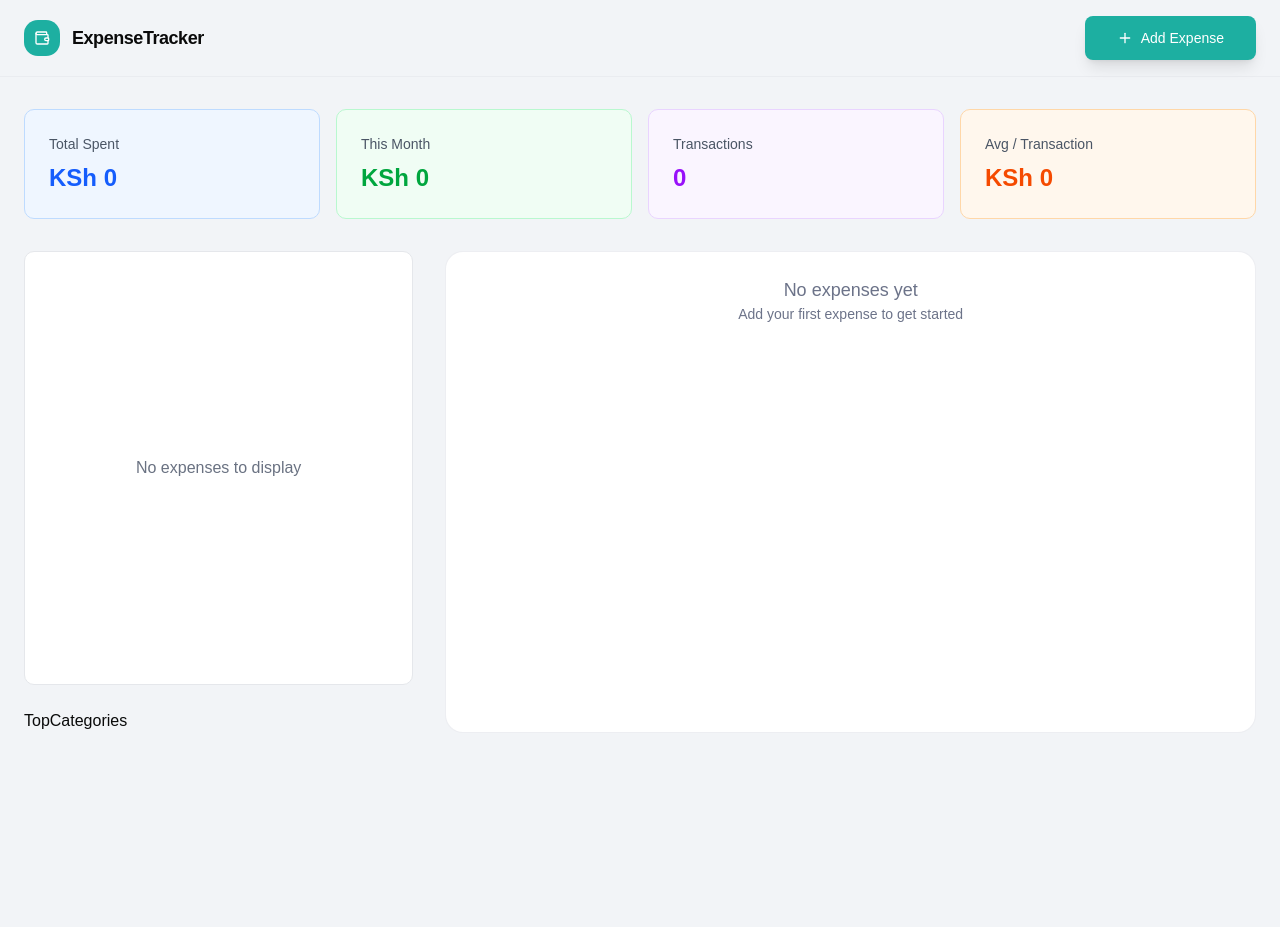
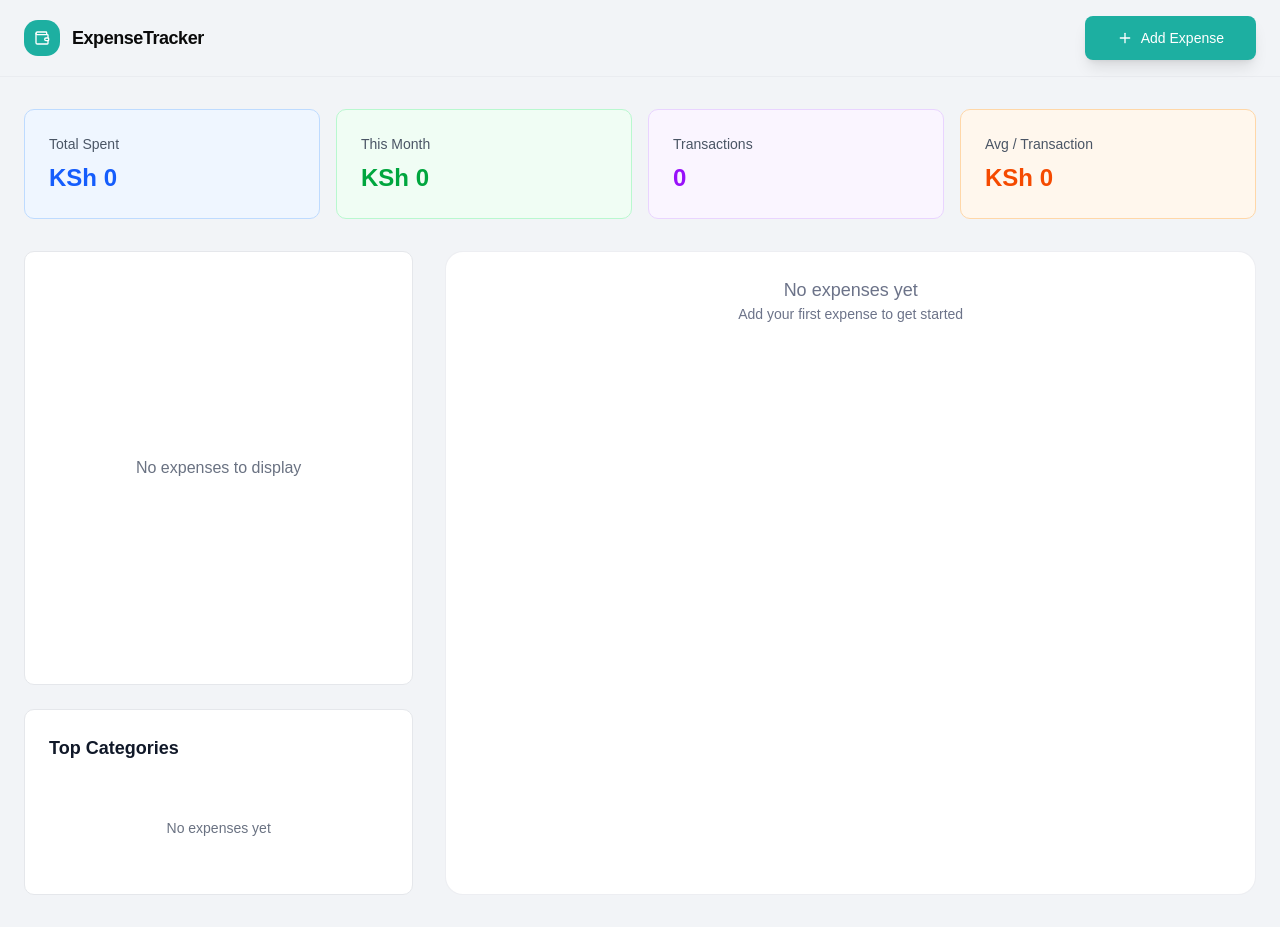
Before and after one commit to kiarie-ke/Expense-Tracker, a React (Vite) app: page / in a window 1280 px wide. Before the commit the page ends 800 px from the top, so only its background shows below. Built offline with nearby package versions, Linux system fonts and the light colour scheme.

Commit message:
bug fixing

```diff
--- a/src/App.tsx
+++ b/src/App.tsx
@@ -15,6 +15,7 @@ import {
 } from "./components/shared/ui/Select";
 import StatsCard from "./components/StatsCard";
 import ExpenseChart from "./components/ExpenseChart";
+import TopCategories from "./components/TopCategories";
 
 function App() {
   const [showAddExpenseModal, setShowAddExpenseModal] = useState(false);
@@ -72,7 +73,7 @@ function App() {
         <div className="grid grid-cols-3 mt-8 m-auto gap-8">
           <div className="flex flex-col gap-6">
            <ExpenseChart expenses={expenses} />
-            <span>TopCategories</span>
+            <TopCategories expenses={expenses} />
           </div>
           <div className="p-6 col-span-2 bg-white rounded-2xl border border-mischka/50">
             {expenses.length ? (
```
